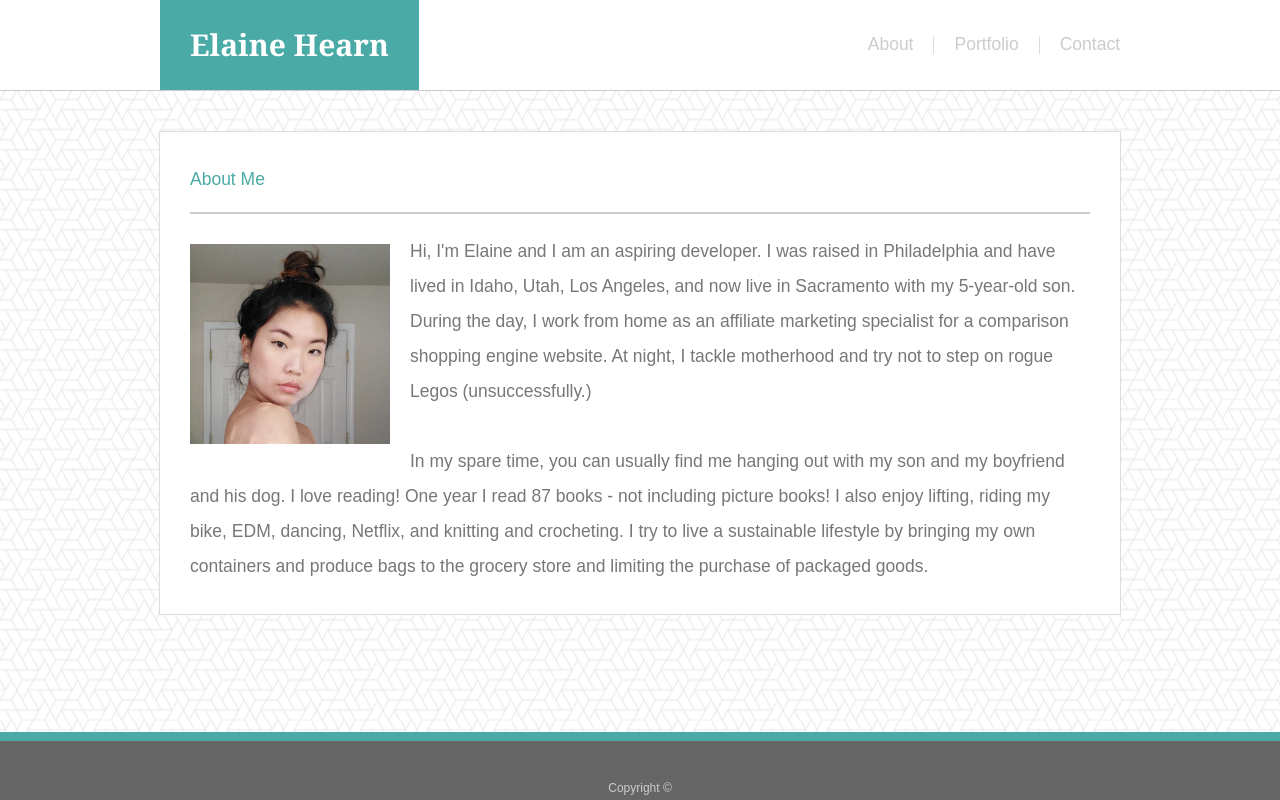
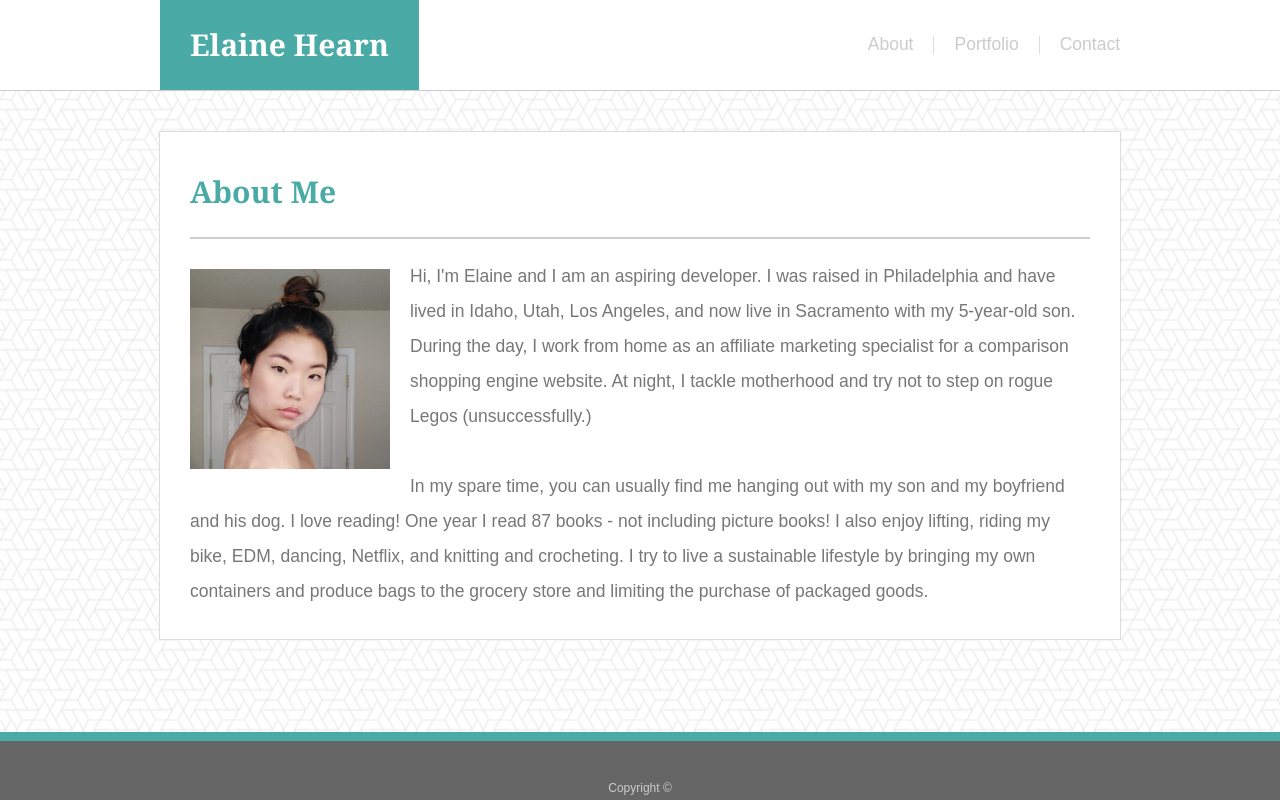
Before and after one commit to Elnhrn/Basic-Portfolio, a plain HTML site: page index.html in a window 1280 px wide. Drawn offline with Linux system fonts and the light colour scheme.

Commit message:
h2 changes

```diff
--- a/assets/css/style.css
+++ b/assets/css/style.css
@@ -15,6 +15,9 @@ h1 {
 
 
 h2 {
+    font-family: 'Georgia', Times, 'Times New Roman', serif;
+    font-size: 30px;
+    font-weight: bold;
     color: #4aaaa5;
     padding: 0 0 15px;
     border-bottom: 2px solid #cccccc;
```
